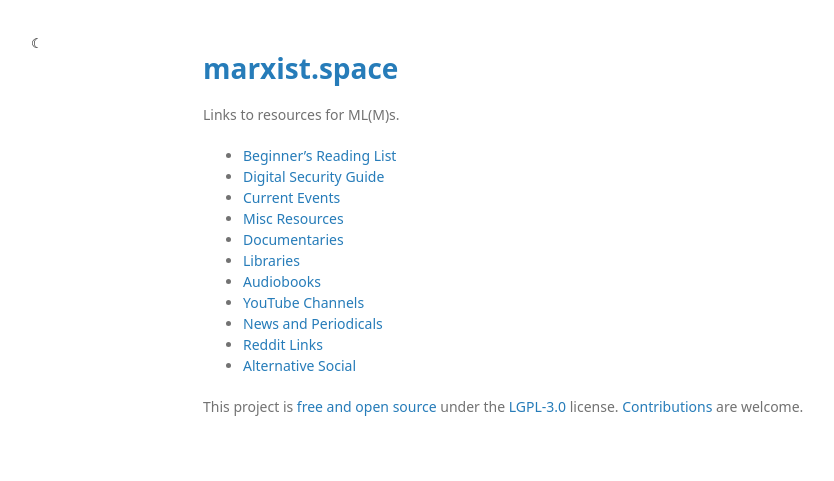
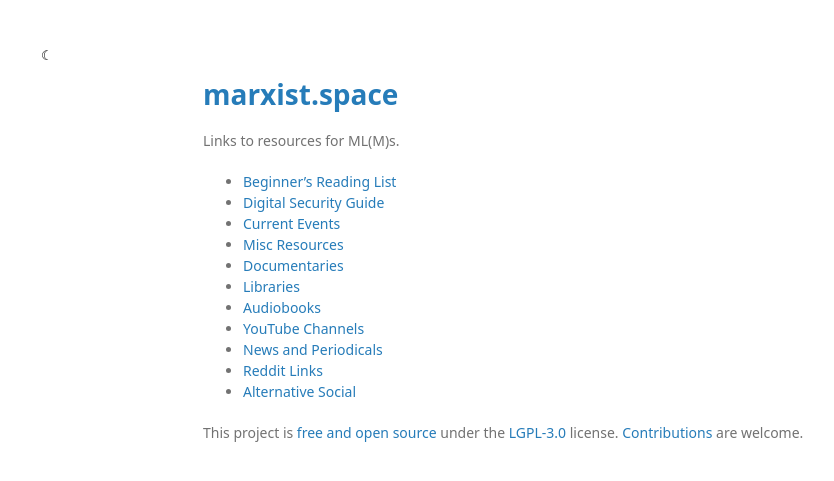
Before and after one commit to prolesoft/marxist.space, a Jekyll site: the page built from README.md, in a window 1280 px wide. Shown: the top 481 px of the page, without its empty margins (7-841 px from the left). Built offline with Jekyll 4.4.1, drawn with Linux system fonts in a browser that asks for light colours; our own code applies the rules of GitHub Pages for plain Markdown files.

Commit message:
feat: button a11y

```diff
--- a/_layouts/default.html
+++ b/_layouts/default.html
@@ -21,7 +21,7 @@
     <![endif]-->
   </head>
   <body>
-    <button id="invert">☾</button>
+    <button title="Dark Mode" id="invert">☾</button>
     <main>
       {{ content }}
     </main>
--- a/assets/css/style.scss
+++ b/assets/css/style.scss
@@ -129,6 +129,7 @@
   background: transparent;
   border: none;
   cursor: pointer;
+  padding: 16px;
 }
 
 @media print, screen and (max-width: 960px) {
```
Also changed, not shown: other parts of _layouts/default.html (+2 -0 lines).
